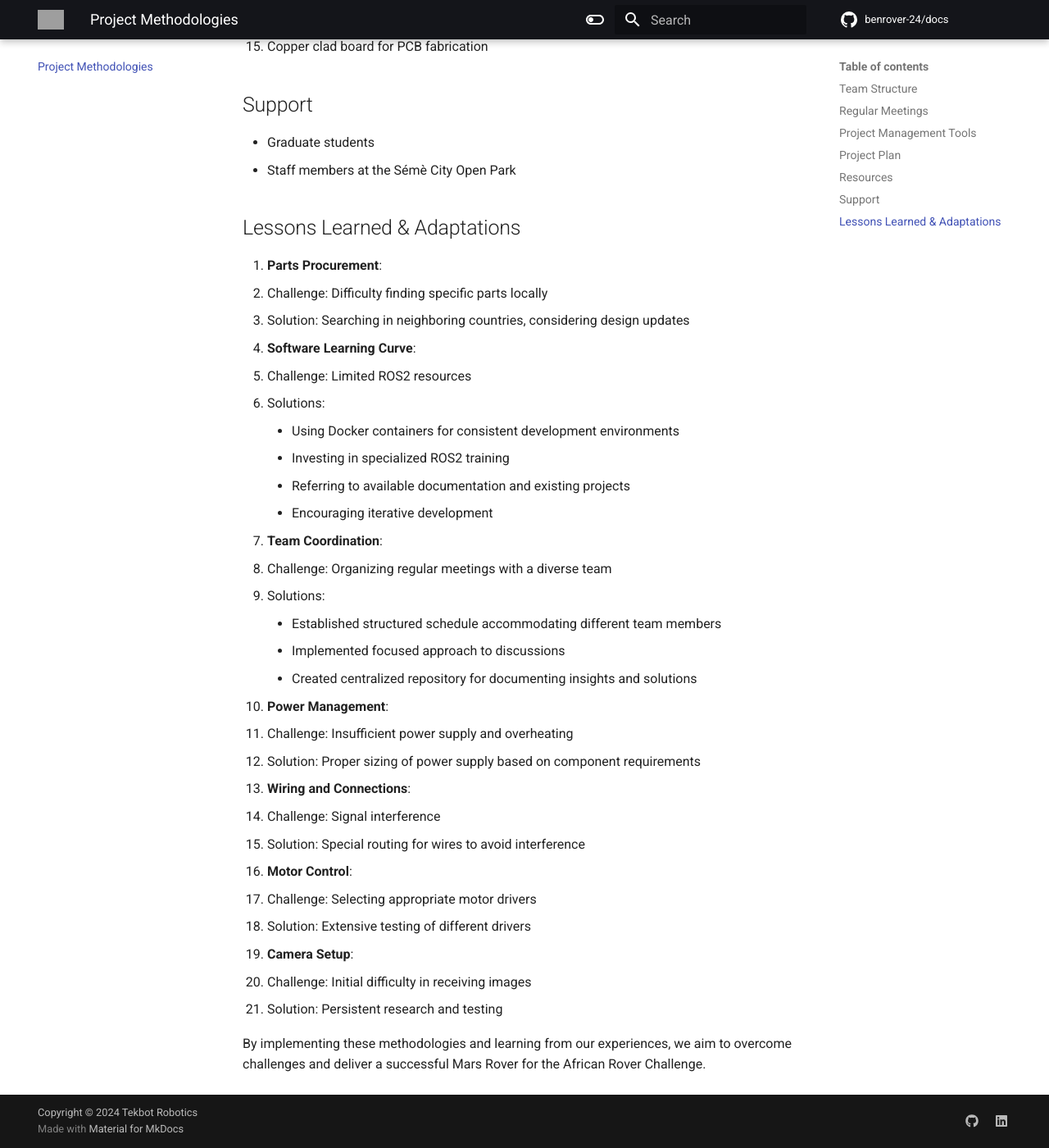
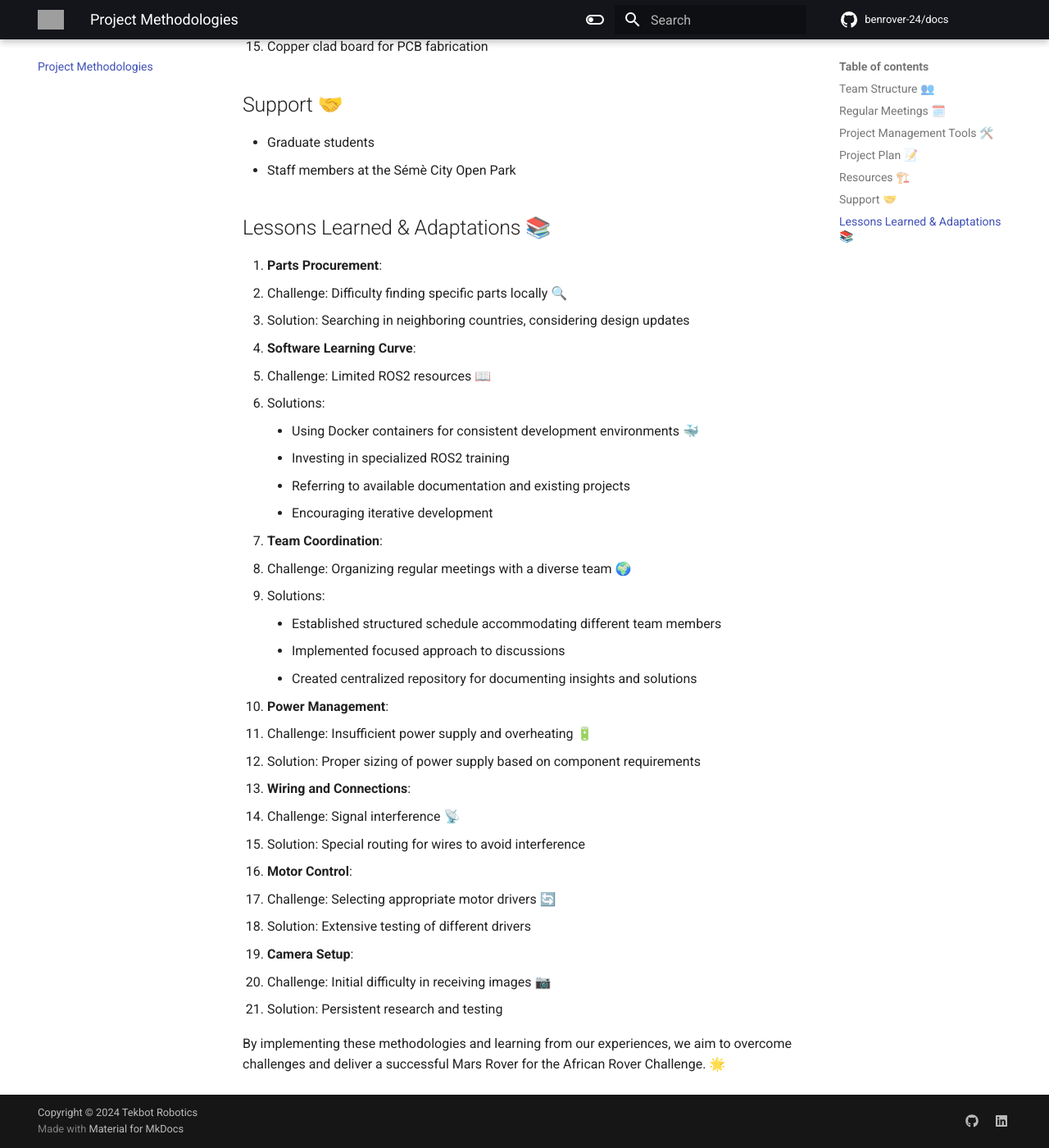
Before and after one commit to BenRover-24/docs, an MkDocs documentation site: the page built from docs/methodology/index.md, in a window 1280 px wide and 1400 px high, scrolled down 1958 px. Shown: the whole window at 82% size. Built offline with MkDocs 1.6.1 and Material for MkDocs 9.7.7, drawn with Linux system fonts in a browser that asks for light colours; comment, search, counter and statistics services are not loaded; some of the changed text lies outside the part shown; grey boxes are pictures that could not be loaded.

```diff
--- a/docs/methodology/index.md
+++ b/docs/methodology/index.md
@@ -1,36 +1,36 @@
-# Project Methodologies
+# Project Methodologies 🚀
 
-Our team, BenRover, employs a structured approach to project management to ensure effective collaboration and timely delivery of our Mars Rover project. Here's an overview of our key methodologies
+Our team, BenRover, employs a structured approach to project management to ensure effective collaboration and timely delivery of our Mars Rover project. Here's an overview of our key methodologies:
 
-## Team Structure
+## Team Structure 👥
 
 We have organized our team into five specialized groups, each focusing on critical aspects of the rover development:
 
-1. Mechanical Engineering Team (5 members)
-2. Electrical Engineering Team (5 members)
-3. IT Team (5 members)
-4. Space Science Team (3 members)
-5. Operations/Project Management Team (5 members)
+1. Mechanical Engineering Team (5 members) 🔧
+2. Electrical Engineering Team (5 members) ⚡
+3. IT Team (5 members) 💻
+4. Space Science Team (3 members) 🌌
+5. Operations/Project Management Team (5 members) 📊
 
 Team members represent various universities within Benin and abroad, as well as the Sémè City Open Park.
 
-## Regular Meetings
+## Regular Meetings 🗓️
 
 - Weekly general body meetings every Thursday
 - Allocated Sundays for concentrated work and cross-team collaboration
 
-## Project Management Tools
+## Project Management Tools 🛠️
 
 - Trello for task management
 - Gantt chart for project timeline visualization
 - Detailed task sheets with specific information
 
-## Project Plan
+## Project Plan 📝
 
 We maintain a comprehensive project plan detailing:
 
 - Tasks
-- Deadlines
+- Deadlines ⏰
 - Dependencies
 - Responsibilities
 
@@ -39,7 +39,7 @@ Our Gantt chart provides an overarching view of the project, showing:
 - Duration of key tasks
 - Scheduled start times
 
-## Resources
+## Resources 🏗️
 
 We utilize various resources for rover development:
 
@@ -52,53 +52,53 @@ We utilize various resources for rover development:
    - CAD/CAM workshop
    - Laser cutter engraver
    - 3D printers
-3. **Tools**: Screwdrivers, calipers, hammers, mallets, heat guns, pliers, jumpers
+3. **Tools**: Screwdrivers, calipers, hammers, mallets, heat guns, pliers, jumpers 🔨
 4. **Materials**:
    - 3D printing filament
    - Plywood for laser cutting
    - Electronic components (resistors, capacitors, diodes, sensors, actuators)
    - Copper clad board for PCB fabrication
 
-## Support
+## Support 🤝
 
 - Graduate students
 - Staff members at the Sémè City Open Park
 
-## Lessons Learned & Adaptations
+## Lessons Learned & Adaptations 📚
 
 1. **Parts Procurement**:
-   - Challenge: Difficulty finding specific parts locally
+   - Challenge: Difficulty finding specific parts locally 🔍
    - Solution: Searching in neighboring countries, considering design updates
 
 2. **Software Learning Curve**:
-   - Challenge: Limited ROS2 resources
+   - Challenge: Limited ROS2 resources 📖
    - Solutions:
-     - Using Docker containers for consistent development environments
+     - Using Docker containers for consistent development environments 🐳
      - Investing in specialized ROS2 training
      - Referring to available documentation and existing projects
      - Encouraging iterative development
 
 3. **Team Coordination**:
-   - Challenge: Organizing regular meetings with a diverse team
+   - Challenge: Organizing regular meetings with a diverse team 🌍
    - Solutions:
      - Established structured schedule accommodating different team members
      - Implemented focused approach to discussions
      - Created centralized repository for documenting insights and solutions
 
 4. **Power Management**:
-   - Challenge: Insufficient power supply and overheating
+   - Challenge: Insufficient power supply and overheating 🔋
    - Solution: Proper sizing of power supply based on component requirements
 
 5. **Wiring and Connections**:
-   - Challenge: Signal interference
+   - Challenge: Signal interference 📡
    - Solution: Special routing for wires to avoid interference
 
 6. **Motor Control**:
-   - Challenge: Selecting appropriate motor drivers
+   - Challenge: Selecting appropriate motor drivers 🔄
    - Solution: Extensive testing of different drivers
 
 7. **Camera Setup**:
-   - Challenge: Initial difficulty in receiving images
+   - Challenge: Initial difficulty in receiving images 📷
    - Solution: Persistent research and testing
 
-By implementing these methodologies and learning from our experiences, we aim to overcome challenges and deliver a successful Mars Rover for the African Rover Challenge.
+By implementing these methodologies and learning from our experiences, we aim to overcome challenges and deliver a successful Mars Rover for the African Rover Challenge. 🌟
```
